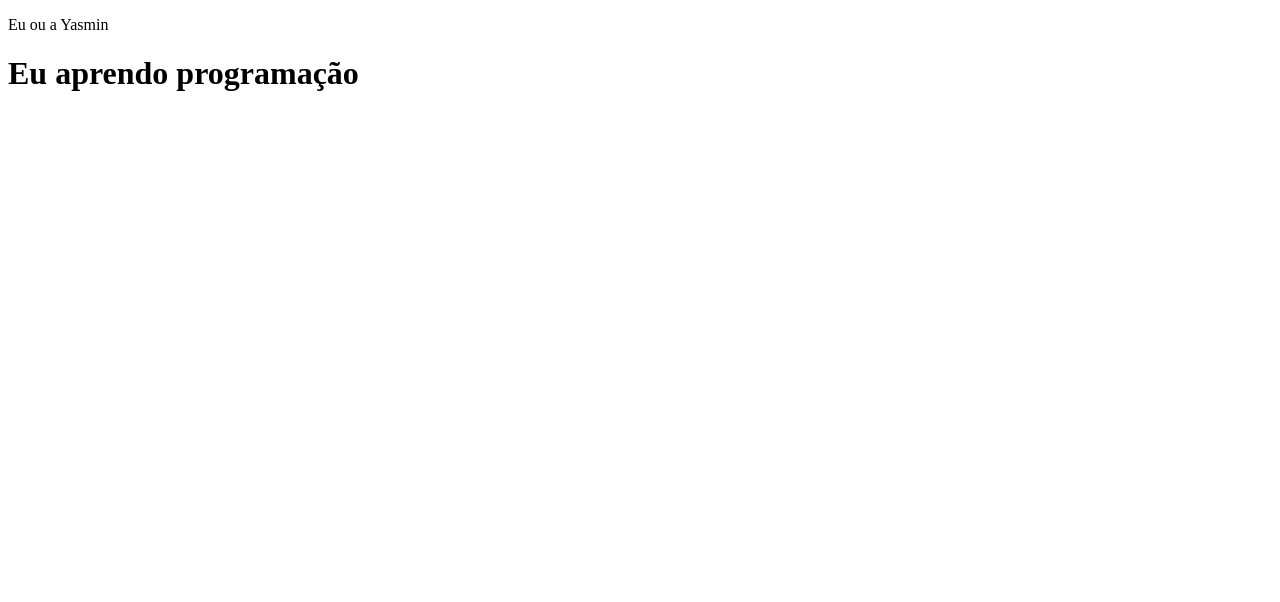
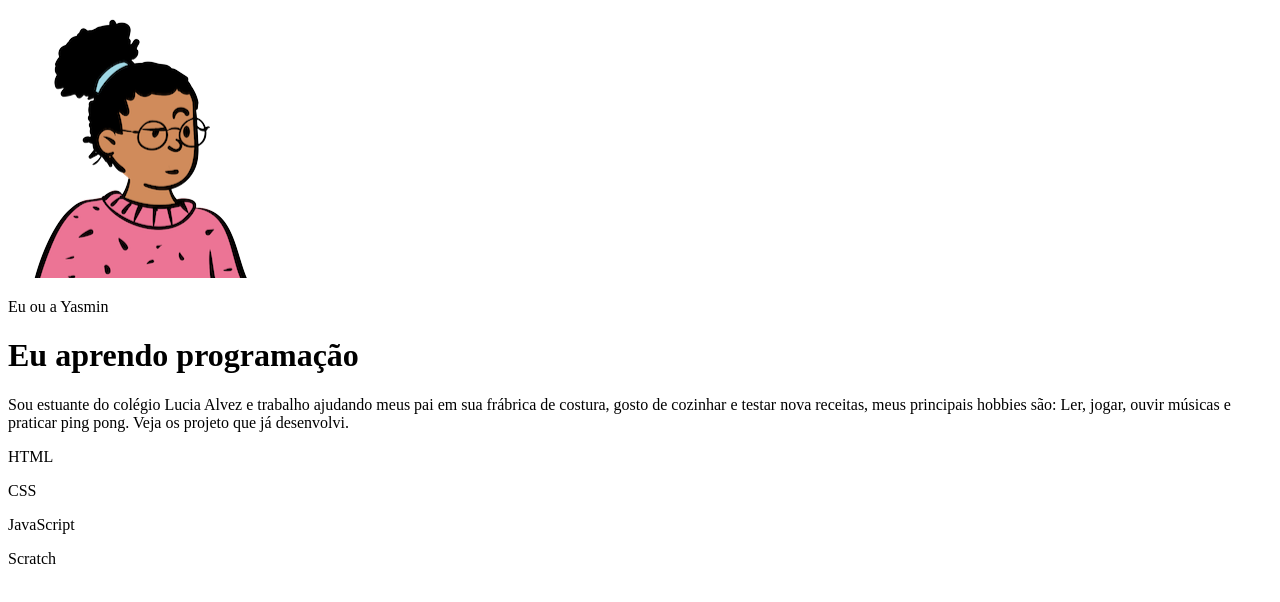
Before and after one commit to Yasmin-Aguiar/portfolio, a plain HTML site: page index.html in a window 1280 px wide. Drawn offline with Linux system fonts and the light colour scheme.

Commit message:
Add files via upload

```diff
--- a/index.html
+++ b/index.html
@@ -7,7 +7,21 @@
     <link rel="stylesheet" href="style.css">
 </head>
 <body>
-<p>Eu ou a Yasmin</p>
-<h1>Eu aprendo programação</h1>
+<header class="container">
+ <img src="avatar-perfil.png" alt="avatar da Yasmin">
+ <p>Eu ou a Yasmin</p>
+ <h1>Eu aprendo programação</h1>
+ <p>Sou estuante do colégio Lucia Alvez
+    e trabalho ajudando meus pai em sua frábrica de costura,
+    gosto de cozinhar e testar nova receitas, meus
+    principais hobbies são: Ler, jogar, ouvir músicas e praticar ping pong.
+    Veja os projeto que já desenvolvi.</p>
+    <div>
+        <p>HTML</p>
+        <p>CSS</p>
+        <p>JavaScript</p>
+        <p>Scratch</p>
+    </div>
+</header>
 </body>
 </html>
```
Also changed, not shown: avatar-perfil.png (added), projeto-1.png (added), projeto-2.png (added), projeto-3.png (added), 1 other file.
